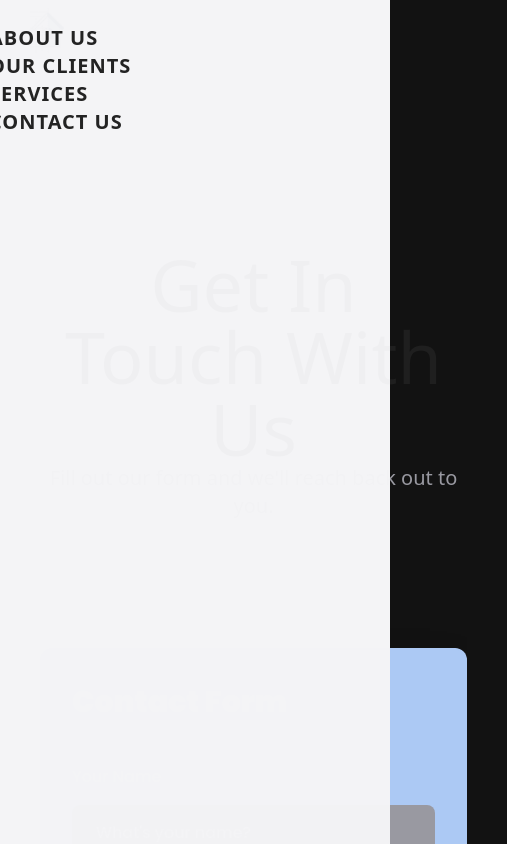
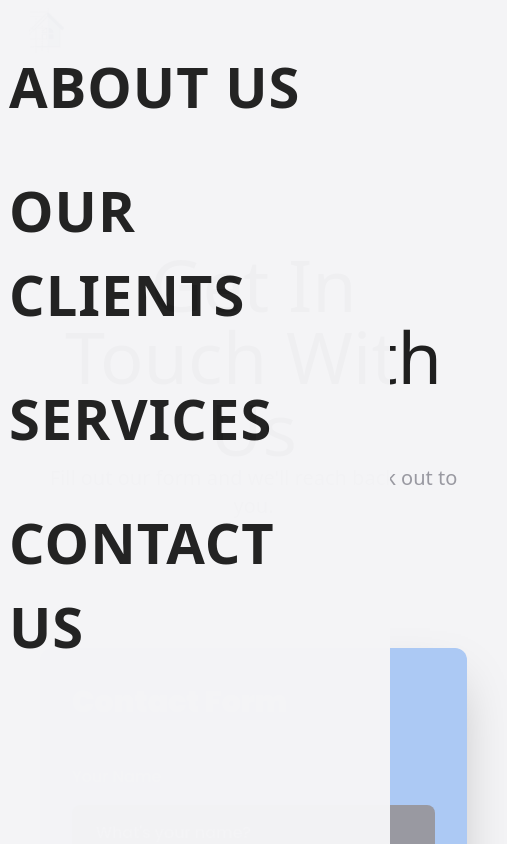
Before and after one commit to dsvill06/betterblueprint, a React (Vite) app: page /contactUs in a window 390 px wide. Both pictures are taken after a click on the picture 349 px from the left and 30 px from the top of the page. Shown: the top 844 px of the page, 507 px wide, since content can reach past the window. Built offline with nearby package versions, Linux system fonts and the light colour scheme; a web font is replaced by a local one.

Commit message:
Bug fixes

```diff
--- a/src/components/Footer.jsx
+++ b/src/components/Footer.jsx
@@ -4,7 +4,7 @@ import { betterblue, logo, fulllogo, jola } from "../assets";
 
 const Footer = () => {
   return (
-    <footer class="bg-eerieBlack">
+    <footer class="bg-eerieBlack w-screen">
       <div class="mx-auto w-full max-w-7xl p-4 py-6 lg:py-8">
         <div class="flex flex-col md:flex-row justify-between">
           <div class="mb-6 md:mb-0">
--- a/src/components/Navbar.jsx
+++ b/src/components/Navbar.jsx
@@ -89,8 +89,8 @@ const Navbar = () => {
                     key={nav.id}
                     className={`${
                       active === nav.title ? 'text-french' : 'text-eerieBlack'
-                    } text-xl font-bold font-sans
-                      uppercase tracking-[1px] cursor-pointer`}
+                    } text-[56px] font-bold font-sans
+                      uppercase tracking-[1px] cursor-pointer p-5`}
                     onClick={() => {
                       setToggle(!toggle);
                       setActive(nav.title);
--- a/src/index.css
+++ b/src/index.css
@@ -7,6 +7,7 @@
 .root {
   background: white;
 }
+
 @font-face {
   font-family: 'Arenq';
   src: url('./fonts/arenq.otf');
--- a/src/pages/Contact.jsx
+++ b/src/pages/Contact.jsx
@@ -4,7 +4,7 @@ import { motion } from "framer-motion";
 
 const Contact = () => {
   return (
-    <section className="bg-flashWhite w-screen h-auto flex md:flex-col p-10 ">
+    <section className="bg-flashWhite w-fit md:w-auto h-auto flex md:flex-col p-10 ">
       <div className="mt-52 flex flex-col md:flex-row md:justify-items-end md:gap-3 gap-56">
       <motion.div
           initial={{ opacity: 0}} // Initial position for "Better Blueprint"
```
